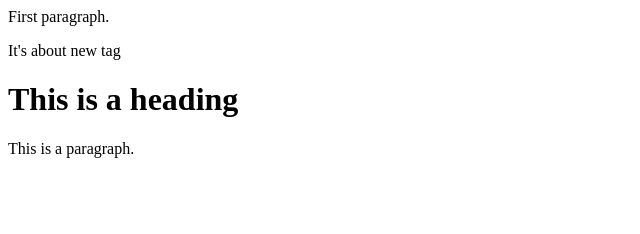
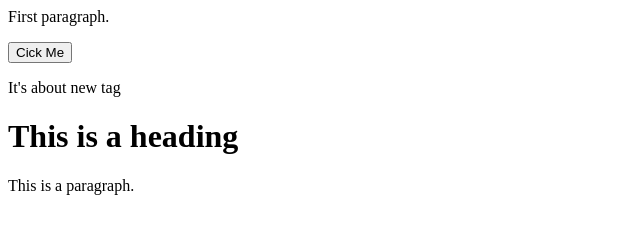
Before and after one commit to cse21program/Git-Learning, a plain HTML site: page index.html in a window 1280 px wide. Shown: the whole page, without its empty margins (0-640 px from the left). Drawn offline with Linux system fonts and the light colour scheme.

Commit message:
added Github

```diff
--- a/index.html
+++ b/index.html
@@ -5,6 +5,7 @@
 </head>
 <body>
 	<p>First paragraph.</p>
+	<button>Cick Me</button>
 	<p>It's about new tag</p>
     <h1>This is a heading</h1>
     <p>This is a paragraph.</p>
```
